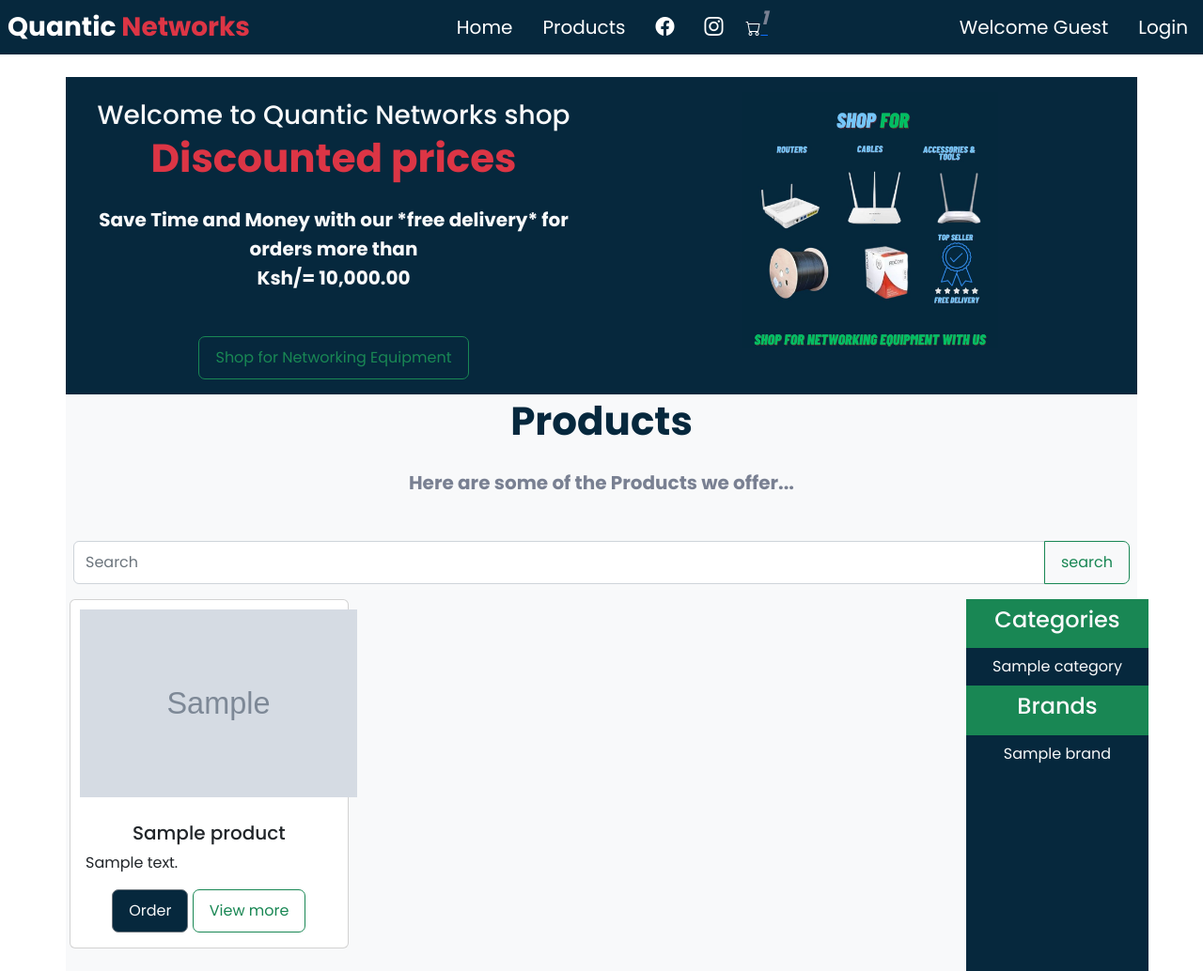
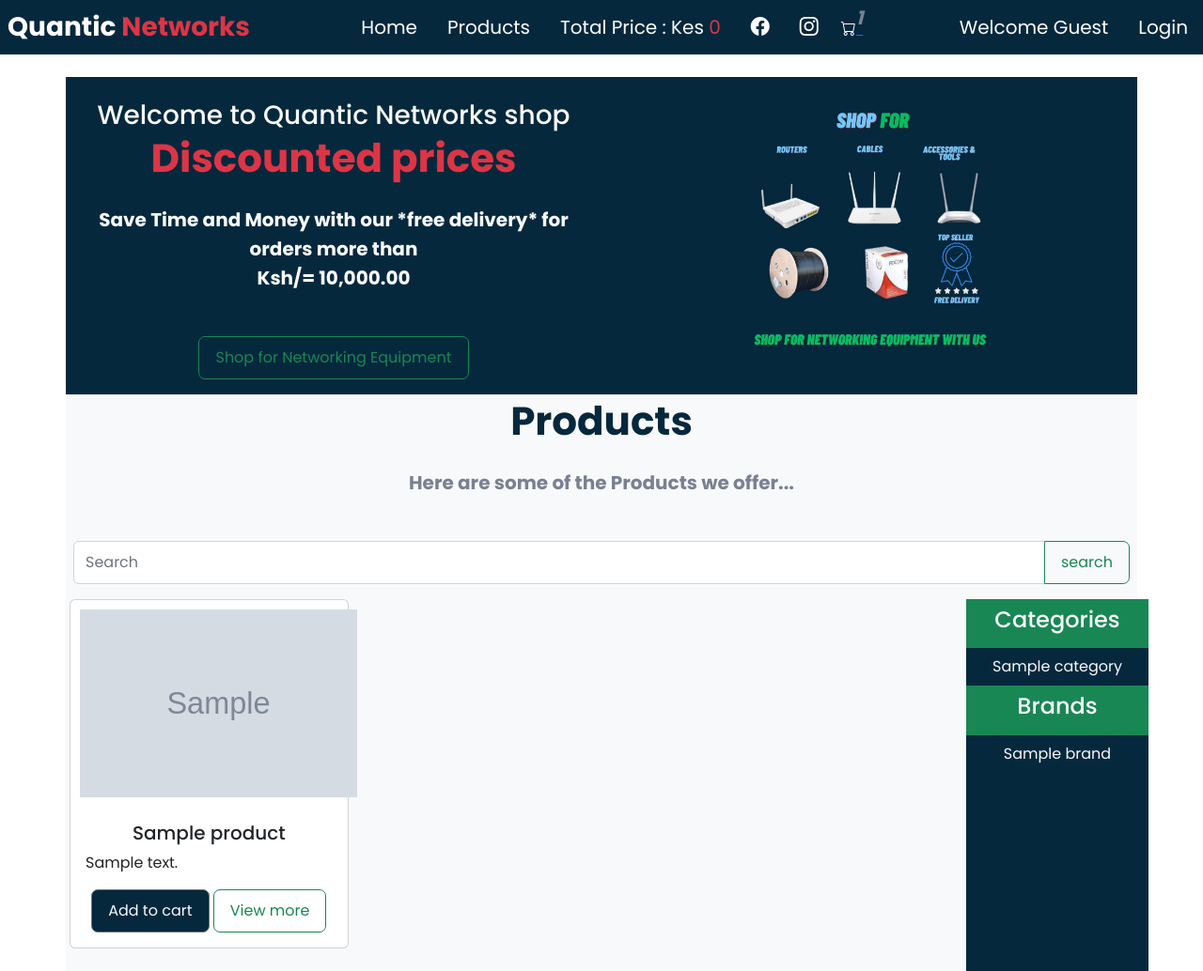
Before and after one commit to dunkohm/QuanticNetworks, a PHP site: page /shop.php in a window 1280 px wide. Shown: the whole page at 94% size. Run offline with PHP 8.4, Linux system fonts and the light colour scheme; tables that the repository leaves empty or names only in its code hold one stand-in row (values such as "Sample post"); grey boxes marked "Sample" are stand-in pictures; some libraries are stand-ins or nearby versions.

Commit message:
Added Get ip address function and cart function

```diff
--- a/functions/main_function.php
+++ b/functions/main_function.php
@@ -27,7 +27,7 @@
          <div class='card-body'>
            <h5 class='card-title'>$product_title</h5>
            <p class='card-text'>$product_description</p>
-           <a href='#' class='btn bg text-light btn-outline-secondary'>Order</a>
+           <a href='shop.php?add_to_cart=$product_id' class='btn bg text-light btn-outline-secondary'>Add to cart</a>
            <a href='product_details.php?product_id=$product_id' class='btn btn-outline-success'>View more</a>
          </div>
        </div>
@@ -68,7 +68,7 @@
          <div class='card-body'>
            <h5 class='card-title'>$product_title</h5>
            <p class='card-text'>$product_description</p>
-           <a href='#' class='btn bg text-light btn-outline-secondary'>Order</a>
+           <a href='shop.php?add_to_cart=$product_id' class='btn bg text-light btn-outline-secondary'>Add to cart</a>
            <a href='product_details.php?product_id= $product_id' class='btn btn-outline-success'>View more</a>
          </div>
        </div>
@@ -109,7 +109,7 @@
        <div class='card-body'>
          <h5 class='card-title'>$product_title</h5>
          <p class='card-text'>$product_description</p>
-         <a href='#' class='btn bg text-light btn-outline-secondary'>Order</a>
+         <a href='shop.php?add_to_cart=$product_id' class='btn bg text-light btn-outline-secondary'>Add to cart</a>
          <a href='product_details.php?product_id= $product_id' class='btn btn-outline-success'>View more</a>
           </div>
         </div>
@@ -117,7 +117,7 @@
      }
   }
 }
-// This is the function to fetch brands from the db
+// This is the function to fetch brands from the db.
 function getBrands(){
     global $con;
     // mysqli_query
@@ -177,7 +177,7 @@
        <div class='card-body'>
          <h5 class='card-title'>$product_title</h5>
          <p class='card-text'>$product_description</p>
-         <a href='#' class='btn bg text-light btn-outline-secondary'>Order</a>
+         <a href='shop.php?add_to_cart=$product_id' class='btn bg text-light btn-outline-secondary'>Add to cart</a>
          <a href='product_details.php?product_id= $product_id' class='btn btn-outline-success'>View more</a>
        </div>
      </div>
@@ -211,7 +211,7 @@
          <div class='card-body'>
            <h5 class='card-title'>$product_title</h5>
            <p class='card-text'>$product_description</p>
-           <a href='#' class='btn bg text-light btn-outline-secondary'>Order</a>
+           <a href='shop.php?add_to_cart=$product_id' class='btn bg text-light btn-outline-secondary'>Add to cart</a>
            <a href='product_details.php?product_id= $product_id' class='btn btn-outline-success'>View more</a>
          </div>
        </div>
@@ -250,8 +250,8 @@
          <div class='card-body'>
            <h5 class='card-title'>$product_title</h5>
            <p class='card-text'>$product_description</p>
-           <a href='#' class='btn bg text-light btn-outline-secondary'>Order</a>
-           <a href='product_details.php?product_id=$product_id' class='btn btn-outline-success'>View more</a>
+           <a href='shop.php?add_to_cart=$product_id' class='btn bg text-light btn-outline-secondary'>Add to cart</a>
+           <a href='shop.php' class='btn btn-outline-success'>Shop more</a>
          </div>
        </div>
      </div>
@@ -277,4 +277,45 @@
 }
 }
 }
+// This is the function to get user IP addresses
+
+ function getIPAddress() {
+    //whether ip is from the share internet
+     if(!empty($_SERVER['HTTP_CLIENT_IP'])) {
+                $ip = $_SERVER['HTTP_CLIENT_IP'];
+        }
+    //whether ip is from the proxy
+    elseif (!empty($_SERVER['HTTP_X_FORWARDED_FOR'])) {
+                $ip = $_SERVER['HTTP_X_FORWARDED_FOR'];
+     }
+//whether ip is from the remote address
+    else{
+             $ip = $_SERVER['REMOTE_ADDR'];
+     }
+     return $ip;
+}
+
+  //Cart function
+  function cart(){
+    if (isset($_GET['add_to_cart'])) {
+      global $con;
+      $get_ip = getIPAddress();
+      $get_product_id =$_GET['add_to_cart'];
+      $select_query= "select * from `cart_details` where ip_address='$get_ip' and product_id=$get_product_id";
+      $result_query=mysqli_query($con,$select_query);
+      $number_of_rows=mysqli_num_rows($result_query);
+      if ($number_of_rows>0) {
+        echo "<script>alert('This item is already present in the cart')</script>";
+        echo "<script>window.open('shop.php','_self')</script>"; //_self ensures the redirect opens in the same tab and not a new tab.
+
+      }else{
+        // if the cart data is not present in the database now it is added
+        $insert_query="insert into `cart_details` (product_id,ip_address,quantity) values($get_product_id,'$get_ip',0)";
+        $result_query=mysqli_query($con,$insert_query);
+        echo "<script>alert('Item added to cart successfully')</script>";
+        echo "<script>window.open('shop.php','_self')</script>";
+      }
+    }
+
+  }
 ?>
--- a/product_details.php
+++ b/product_details.php
@@ -5,6 +5,10 @@
 ?>
 <!doctype html>
 <html lang="en">
+<!-- calling the cart function -->
+<?php
+  cart();
+  ?>
 
 <head>
   <!-- Required meta tags -->
--- a/shop-header.php
+++ b/shop-header.php
@@ -30,6 +30,9 @@
                 <li class="nav-item">
                     <a href="display_all_products.php" class="nav-link mx-2 text-white fs-5">Products</a>
                 </li>
+                <li class="nav-item">
+                    <a href="display_all_products.php" class="nav-link mx-2 text-white fs-5">Total Price : Kes <span class="text-danger">0</span> </a>
+                </li>
 
             </ul>
             <div class="d-flex justify-content-evenly ">
--- a/shop.php
+++ b/shop.php
@@ -2,10 +2,13 @@
 include("shop-header.php");
 include("includes/connect.php");
 include("functions/main_function.php");
+
 ?>
 <!doctype html>
 <html lang="en">
-
+<?php
+  cart();
+  ?>
 <head>
   <!-- Required meta tags -->
   <meta charset="utf-8">
@@ -19,6 +22,7 @@
 </head>
 
 <body>
+
   <main>
     <div class="container container-fluid">
       <div class="row bg text-light text-center ">
@@ -56,6 +60,9 @@
            getProducts();
            get_unique_Categories();
            get_unique_Brands();
+           // $ip = getIPAddress();
+           //   echo 'User Real IP Address - '.$ip;
+
             ?>
 
           </div>
```
